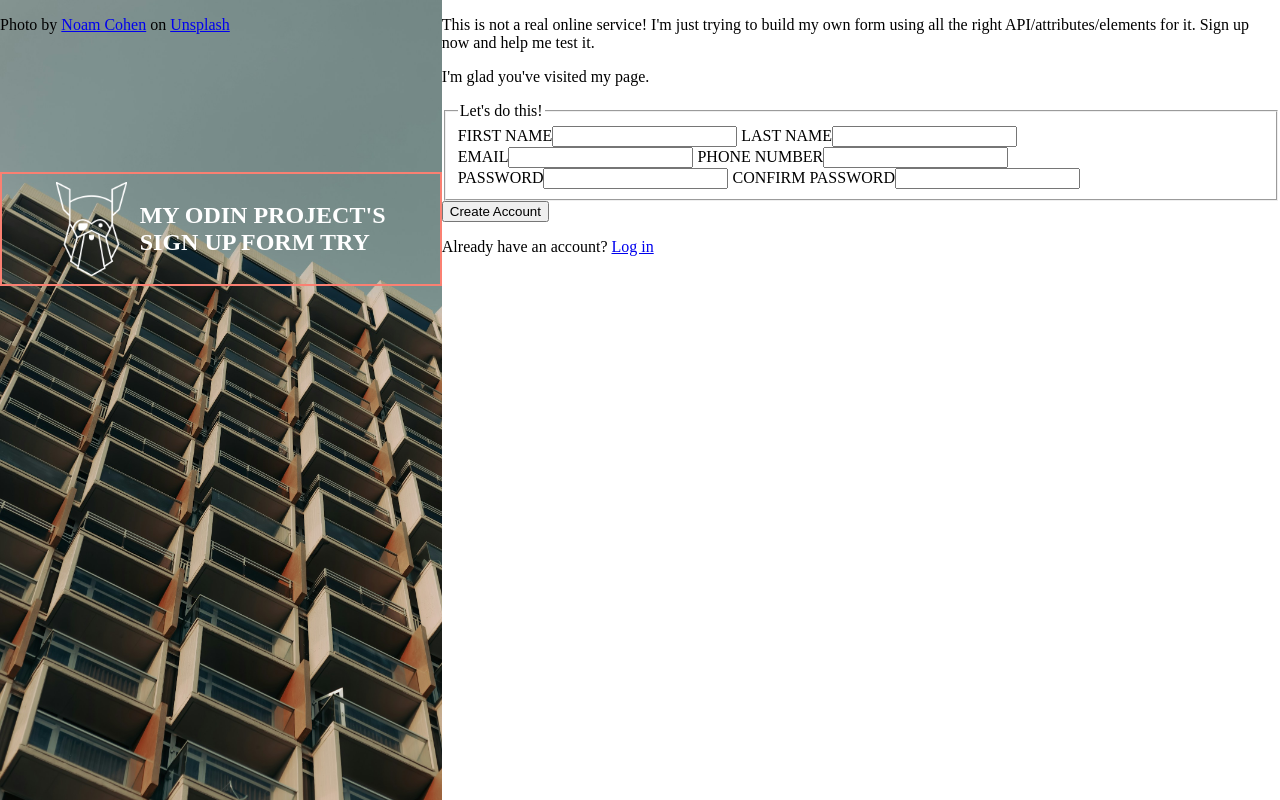
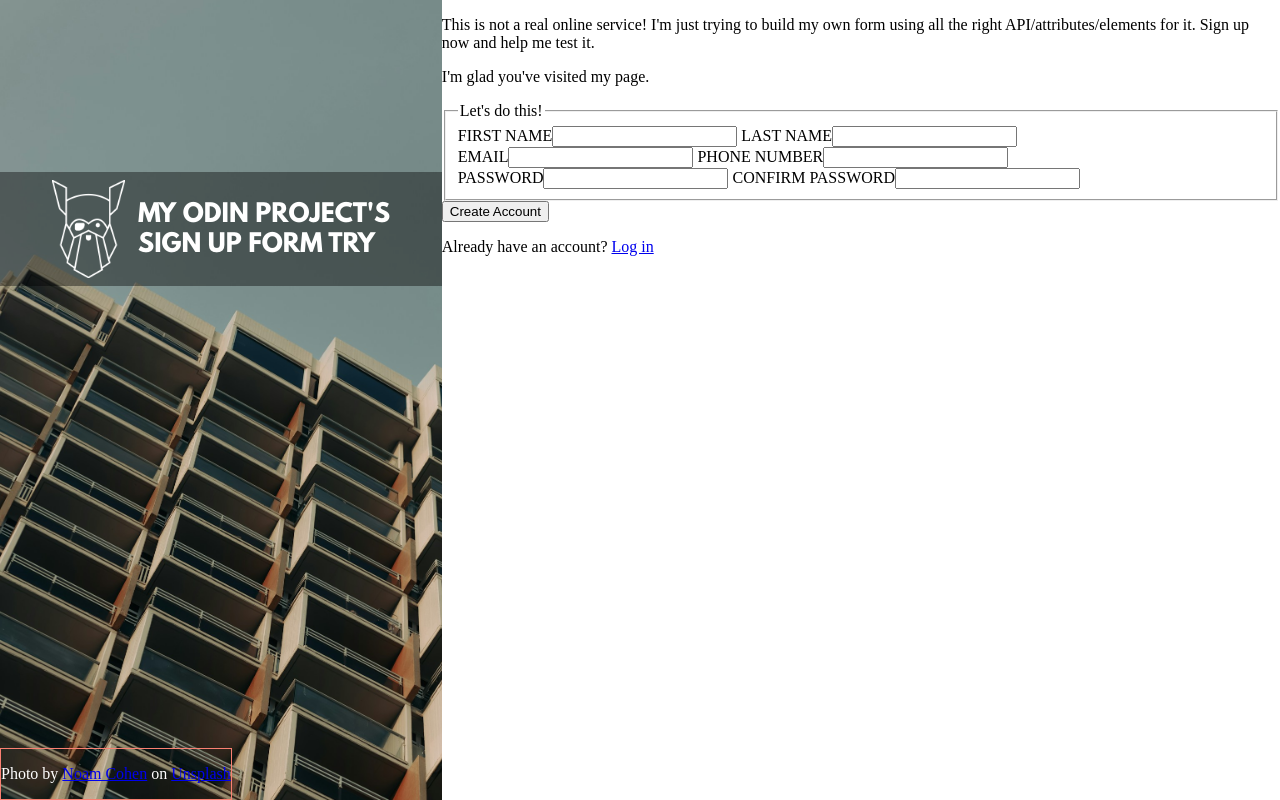
Before and after one commit to hammichalkovic/my-odin-project-practices, a plain HTML site: page od_sign-up_form/index.html in a window 1280 px wide. Drawn offline with Linux system fonts and the light colour scheme.

Commit message:
Continue styling #wallpaper_and_title section. Add @font-face and fonts directory

```diff
--- a/od_sign-up_form/css/style.css
+++ b/od_sign-up_form/css/style.css
@@ -1,3 +1,12 @@
+
+@font-face {
+    font-family: League Spartan;
+    src: url('../fonts/league-spartan/LeagueSpartan-Bold.otf');
+}
+
+html {
+    font-size: 2vh;
+}
 
 body {
     display: flex;
@@ -7,16 +16,19 @@ body {
 
 #wallpaper_and_title {
     background-image: url('../design/noam-cohen-STiLtEKYKdY-unsplash.jpg');
-    background-size: 130%;
+    background-size: 100vh;
     height: 100vh;
     width: 39.7vw;
     position: relative;
+    display: flex;
 }
 
 h1 {
     display: block;
     padding-left: 1vw;
     text-transform: uppercase;
+    font-family: 'League Spartan';
+    font-size:
 
 }
 
@@ -24,15 +36,27 @@ label {
     text-transform: uppercase;
 }
 
+footer {
+    position: absolute;
+    bottom: 0;
+    align-self: center;
+    color: white;
+    border: 1px solid salmon;
+
+
+}
+
 #title_area {
     box-sizing: border-box;
     padding: 1vh 0;
     display: flex;
     justify-content: center;
-    border: 2px solid salmon;
+    /* border: 2px solid salmon; */
     height: 14.3vh;
     width: 100%;
     position: absolute;
     top: 21.5vh;
     color: white;
+    background-color: hsla(0, 0%, 0%, 0.4);
+
 }
```
Also changed, not shown: od_sign-up_form/fonts/league-spartan/LeagueSpartan-Bold.otf (added).
